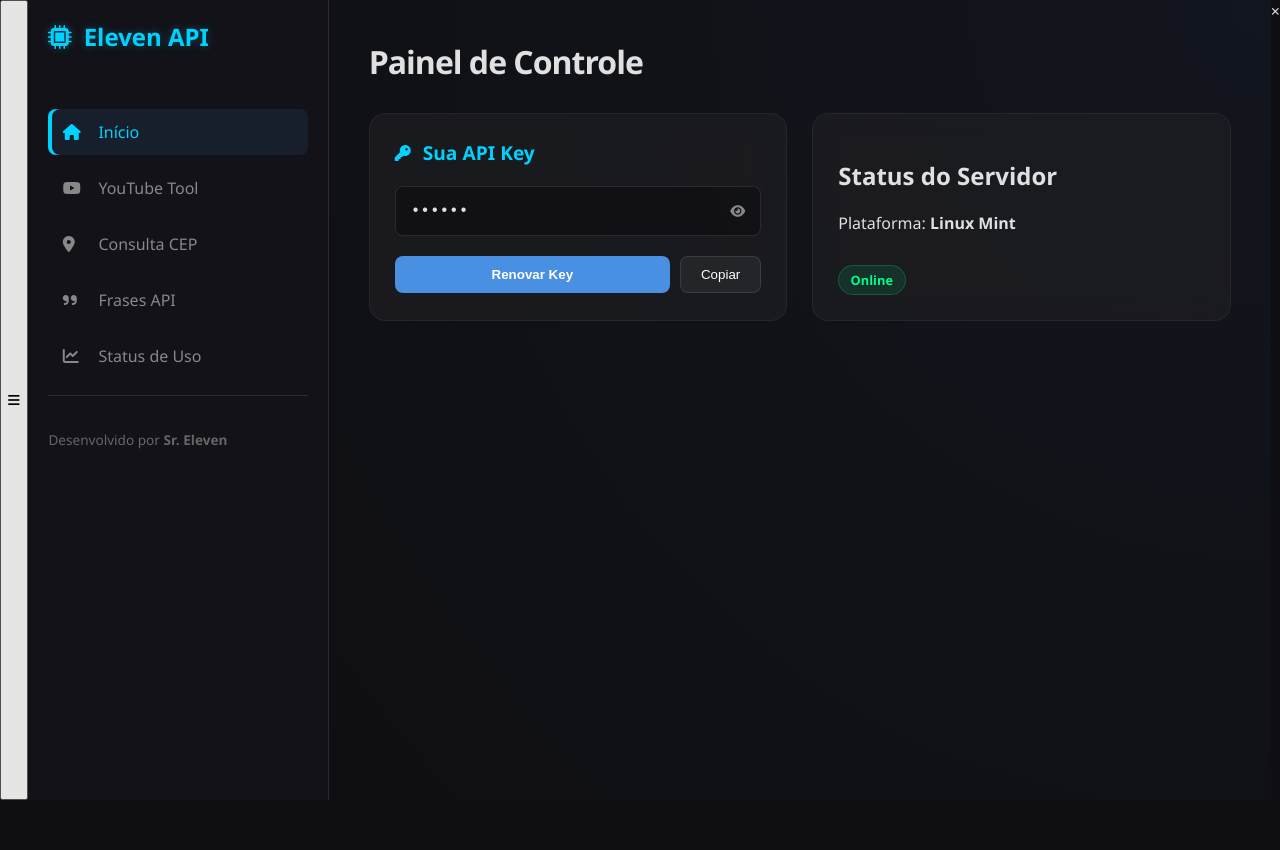
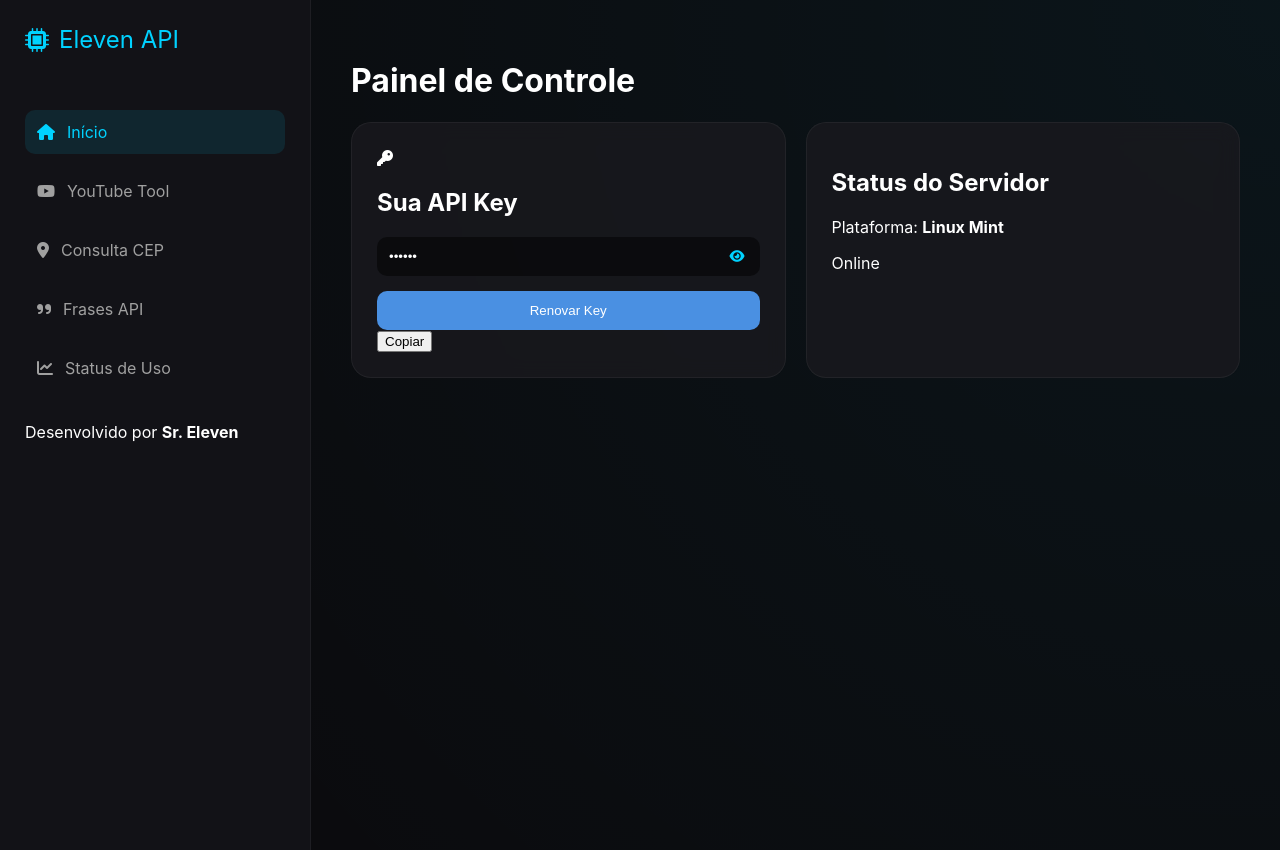
Before and after one commit to LouisGonz/Apislakkk, a website: page public/index.html in a window 1280 px wide. Before the commit the page ends 800 px from the top, so only its background shows below. Drawn offline with Linux system fonts and the light colour scheme.

Commit message:
Update styles.css

```diff
--- a/public/styles.css
+++ b/public/styles.css
@@ -1,214 +1,162 @@
-/* Configurações Globais */
 :root {
-  --bg-dark: #0f0f13;
-  --card-bg: rgba(30, 30, 35, 0.7);
-  --accent-blue: #4a90e2;
-  --neon-blue: #00d2ff;
-  --text-main: #e0e0e0;
-  --sidebar-width: 260px;
-  --transition: all 0.3s ease;
+  --bg-dark: #0b0b0e;
+  --card-bg: rgba(25, 25, 30, 0.8);
+  --accent: #4a90e2;
+  --neon: #00d2ff;
+  --text: #ffffff;
+  --sidebar-w: 260px;
 }
 
 body {
-  font-family: 'Segoe UI', Roboto, Helvetica, Arial, sans-serif;
-  background-color: var(--bg-dark);
-  color: var(--text-main);
+  font-family: 'Inter', sans-serif;
+  background: var(--bg-dark);
+  color: var(--text);
   margin: 0;
   display: flex;
-  height: 100vh;
-  overflow: hidden;
 }
 
-/* --- Barra Lateral (Sidebar) --- */
+/* Sidebar */
 .sidebar {
-  width: var(--sidebar-width);
-  background: rgba(20, 20, 25, 0.95);
-  border-right: 1px solid rgba(255, 255, 255, 0.1);
+  width: var(--sidebar-w);
+  height: 100vh;
+  background: #121217;
+  padding: 25px;
+  border-right: 1px solid rgba(255,255,255,0.05);
   display: flex;
   flex-direction: column;
-  padding: 20px;
-  backdrop-filter: blur(10px);
 }
 
 .logo {
-  font-size: 24px;
-  font-weight: bold;
-  color: var(--neon-blue);
+  font-size: 1.5rem;
+  color: var(--neon);
+  margin-bottom: 40px;
+  display: flex;
+  align-items: center;
+  gap: 10px;
+}
+
+.sidebar ul { list-style: none; padding: 0; }
+.sidebar li { margin-bottom: 15px; }
+.sidebar a {
+  text-decoration: none;
+  color: #a0a0a0;
   display: flex;
   align-items: center;
   gap: 12px;
-  margin-bottom: 40px;
-  text-shadow: 0 0 10px rgba(0, 210, 255, 0.3);
+  padding: 12px;
+  border-radius: 10px;
+  transition: 0.3s;
 }
 
-.sidebar nav ul {
-  list-style: none;
-  padding: 0;
-  flex-grow: 1;
+.sidebar a:hover, .sidebar a.active {
+  background: rgba(0, 210, 255, 0.1);
+  color: var(--neon);
 }
 
-.sidebar nav ul li {
-  margin-bottom: 10px;
-}
-
-.sidebar nav ul li a {
-  text-decoration: none;
-  color: #888;
-  display: flex;
-  align-items: center;
-  gap: 15px;
-  padding: 12px 15px;
-  border-radius: 8px;
-  transition: var(--transition);
-  font-weight: 500;
-}
-
-.sidebar nav ul li a i {
-  width: 20px;
-}
-
-.sidebar nav ul li a:hover, .sidebar nav ul li a.active {
-  background: rgba(74, 144, 226, 0.1);
-  color: var(--neon-blue);
-  box-shadow: inset 4px 0 0 var(--neon-blue);
-}
-
-.sidebar-footer {
-  padding-top: 20px;
-  border-top: 1px solid rgba(255, 255, 255, 0.1);
-  font-size: 0.85rem;
-  color: #666;
-}
-
-/* --- Conteúdo Principal --- */
+/* Main Content */
 .main-content {
   flex-grow: 1;
   padding: 40px;
-  overflow-y: auto;
-  background: radial-gradient(circle at top right, rgba(74, 144, 226, 0.05), transparent);
-}
-
-header h1 {
-  margin-top: 0;
-  font-size: 2rem;
-  letter-spacing: -1px;
+  background: radial-gradient(circle at top right, rgba(0, 210, 255, 0.05), transparent);
 }
 
 .dashboard-grid {
   display: grid;
   grid-template-columns: repeat(auto-fit, minmax(300px, 1fr));
-  gap: 25px;
-  margin-top: 30px;
+  gap: 20px;
 }
 
-/* --- Cards --- */
 .card {
   background: var(--card-bg);
-  border-radius: 16px;
   padding: 25px;
-  border: 1px solid rgba(255, 255, 255, 0.05);
-  backdrop-filter: blur(12px);
-  transition: var(--transition);
+  border-radius: 20px;
+  border: 1px solid rgba(255,255,255,0.05);
+  backdrop-filter: blur(10px);
 }
 
-.card:hover {
-  transform: translateY(-5px);
-  border-color: rgba(0, 210, 255, 0.3);
-  box-shadow: 0 10px 30px rgba(0, 0, 0, 0.5);
-}
-
-.card-header {
-  display: flex;
-  align-items: center;
-  gap: 12px;
-  margin-bottom: 20px;
-  color: var(--neon-blue);
-}
-
-.card-header h2 {
-  font-size: 1.2rem;
-  margin: 0;
-}
-
-/* --- Gerenciamento de Key --- */
+/* Key Input Styling */
 .key-display {
   display: flex;
-  background: rgba(0, 0, 0, 0.3);
-  border-radius: 8px;
-  padding: 5px;
-  margin-bottom: 20px;
-  border: 1px solid rgba(255, 255, 255, 0.1);
+  background: rgba(0,0,0,0.5);
+  border-radius: 10px;
+  margin: 15px 0;
 }
-
 .key-display input {
   background: transparent;
   border: none;
-  color: var(--text-main);
-  padding: 10px;
-  flex-grow: 1;
-  font-family: monospace;
-  font-size: 1rem;
-  outline: none;
+  color: white;
+  padding: 12px;
+  flex: 1;
 }
-
 .key-display button {
   background: transparent;
   border: none;
-  color: #888;
+  color: var(--neon);
+  padding: 0 15px;
   cursor: pointer;
-  padding: 0 10px;
-  transition: var(--transition);
 }
 
-.key-display button:hover {
-  color: var(--neon-blue);
+/* Botões */
+.btn-primary {
+  background: var(--accent);
+  color: white;
+  border: none;
+  padding: 12px;
+  border-radius: 10px;
+  cursor: pointer;
+  width: 100%;
 }
 
-.key-actions {
-  display: flex;
-  gap: 10px;
+/* Modal */
+.modal {
+  display: none;
+  position: fixed;
+  z-index: 1000;
+  left: 0; top: 0; width: 100%; height: 100%;
+  background: rgba(0,0,0,0.85);
+  backdrop-filter: blur(8px);
+}
+.modal-content {
+  background: #16161d;
+  margin: 10% auto;
+  padding: 30px;
+  border-radius: 20px;
+  width: 90%;
+  max-width: 500px;
+  border: 1px solid var(--neon);
+}
+code {
+  background: #000;
+  color: #00ff88;
+  display: block;
+  padding: 15px;
+  border-radius: 10px;
+  margin-top: 10px;
+  font-family: 'Courier New', monospace;
+  word-break: break-all;
 }
 
-/* --- Botões --- */
-button.btn-primary {
-  background: var(--accent-blue);
-  color: white;
-  border: none;
-  padding: 10px 20px;
-  border-radius: 8px;
-  font-weight: bold;
-  cursor: pointer;
-  flex-grow: 1;
-  transition: var(--transition);
+/* Responsividade Mobile */
+@media (max-width: 768px) {
+  .sidebar {
+    position: fixed;
+    left: -100%;
+    z-index: 999;
+    transition: 0.4s;
+  }
+  .sidebar.active { left: 0; }
+  .mobile-menu-btn {
+    display: block;
+    position: fixed;
+    top: 20px;
+    left: 20px;
+    z-index: 1000;
+    background: var(--neon);
+    border: none;
+    padding: 10px;
+    border-radius: 5px;
+  }
+  .main-content { padding: 80px 20px; }
 }
 
-button.btn-primary:hover {
-  background: #357abd;
-  box-shadow: 0 0 15px rgba(74, 144, 226, 0.4);
-}
-
-button.btn-secondary {
-  background: rgba(255, 255, 255, 0.05);
-  color: white;
-  border: 1px solid rgba(255, 255, 255, 0.1);
-  padding: 10px 20px;
-  border-radius: 8px;
-  cursor: pointer;
-  transition: var(--transition);
-}
-
-button.btn-secondary:hover {
-  background: rgba(255, 255, 255, 0.1);
-}
-
-.status-badge {
-  display: inline-block;
-  padding: 5px 12px;
-  background: rgba(0, 255, 136, 0.1);
-  color: #00ff88;
-  border-radius: 20px;
-  font-size: 0.8rem;
-  font-weight: bold;
-  margin-top: 15px;
-  border: 1px solid rgba(0, 255, 136, 0.2);
-}
+.mobile-menu-btn { display: none; }
```
